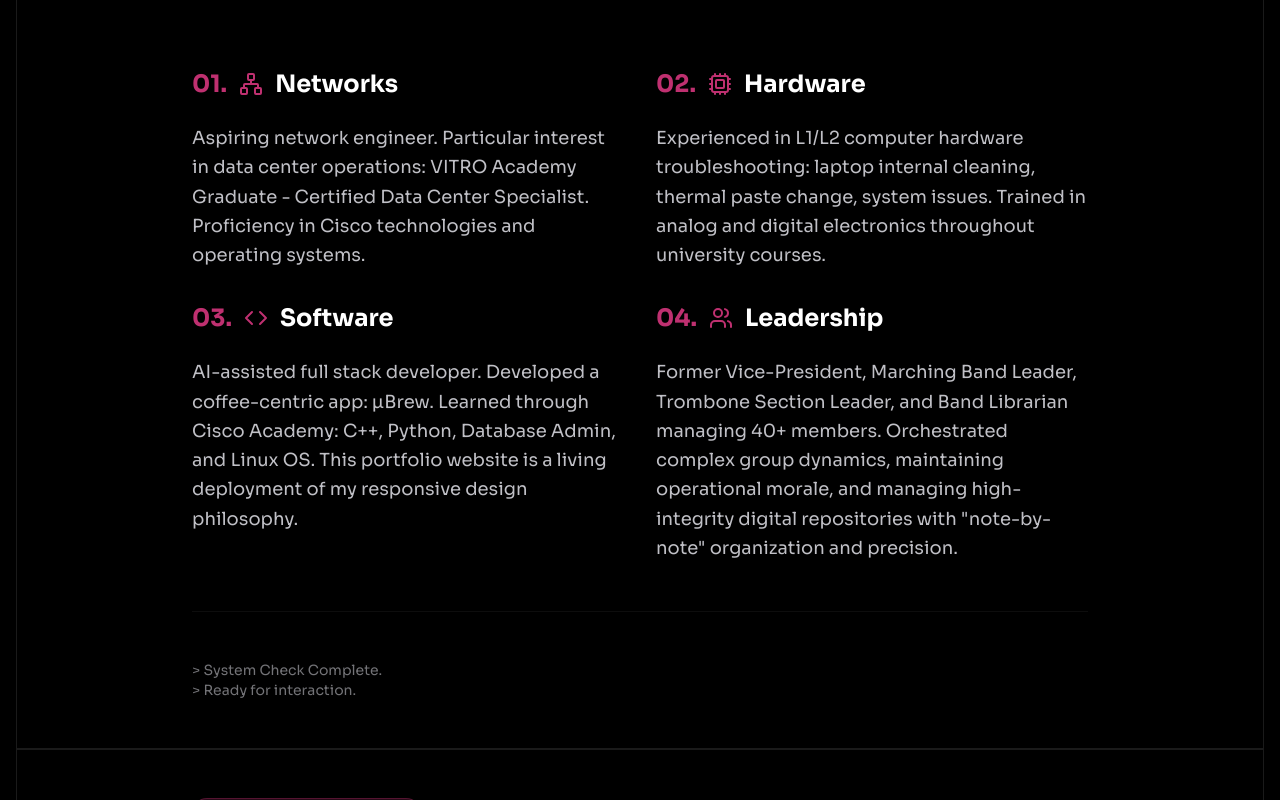
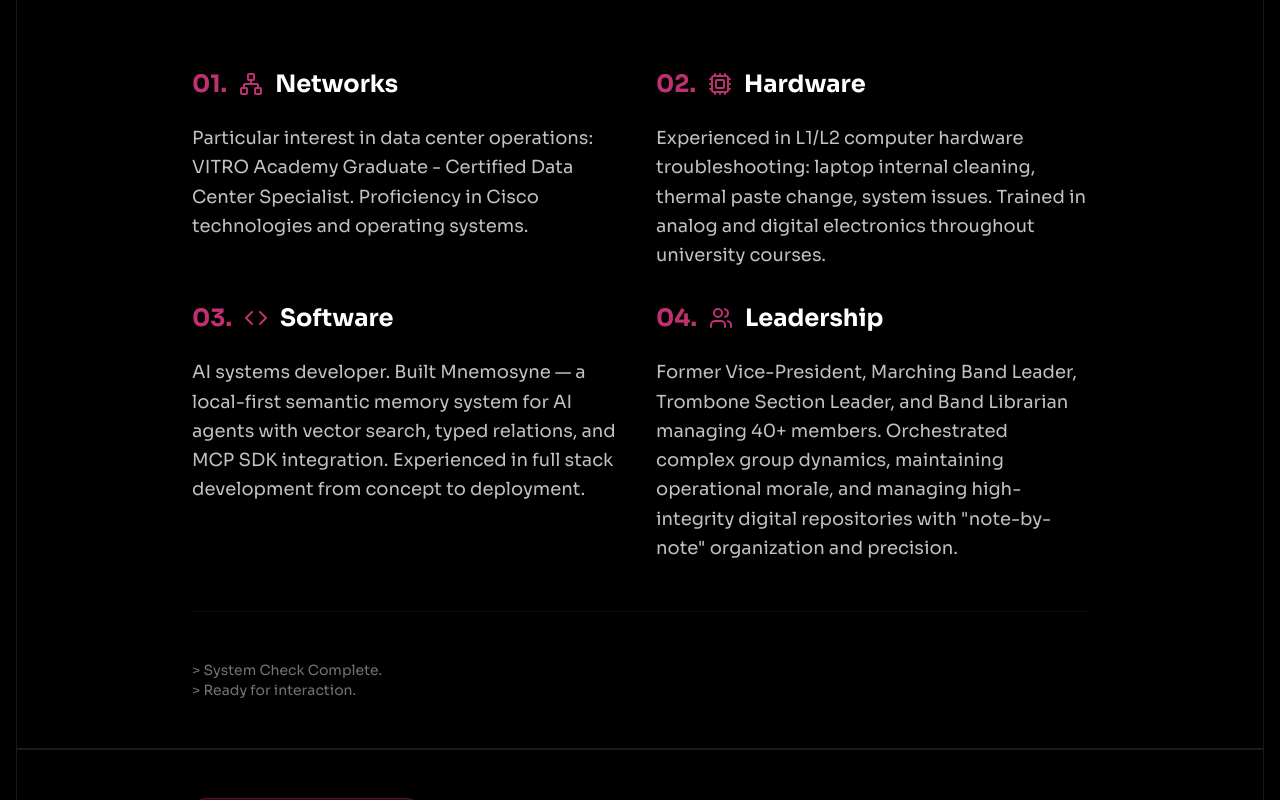
Before and after one commit to joseraphael2003/Personal-Site, a Next.js app: page / in a window 1280 px wide. Shown: the part 1040-1840 px from the top of the page. Built offline with nearby package versions, Linux system fonts and the light colour scheme; no server answers; the database is empty.

Commit message:
docs: Update Core Infrastructure content
- Remove 'Aspiring network engineer' from Networks section
- Update Software section to highlight AI systems work
  - Focus on Mnemosyne and MCP SDK integration
  - Emphasize semantic memory systems and agent tooling

```diff
--- a/src/components/home-page.tsx
+++ b/src/components/home-page.tsx
@@ -176,7 +176,7 @@ export function HomePage({ data }: { data: ProfileData }) {
                 Networks
               </h3>
               <p className="text-[13px] md:text-lg text-muted-text leading-relaxed">
-                Aspiring network engineer. Particular interest in data center operations: VITRO Academy Graduate - Certified Data Center Specialist. Proficiency in Cisco technologies and operating systems.
+                Particular interest in data center operations: VITRO Academy Graduate - Certified Data Center Specialist. Proficiency in Cisco technologies and operating systems.
               </p>
             </motion.div>
 
@@ -198,7 +198,7 @@ export function HomePage({ data }: { data: ProfileData }) {
                 Software
               </h3>
               <p className="text-[13px] md:text-lg text-muted-text leading-relaxed">
-                AI-assisted full stack developer. Developed a coffee-centric app: µBrew. Learned through Cisco Academy: C++, Python, Database Admin, and Linux OS. This portfolio website is a living deployment of my responsive design philosophy.
+                AI systems developer. Built Mnemosyne — a local-first semantic memory system for AI agents with vector search, typed relations, and MCP SDK integration. Experienced in full stack development from concept to deployment.
               </p>
             </motion.div>
 
```
